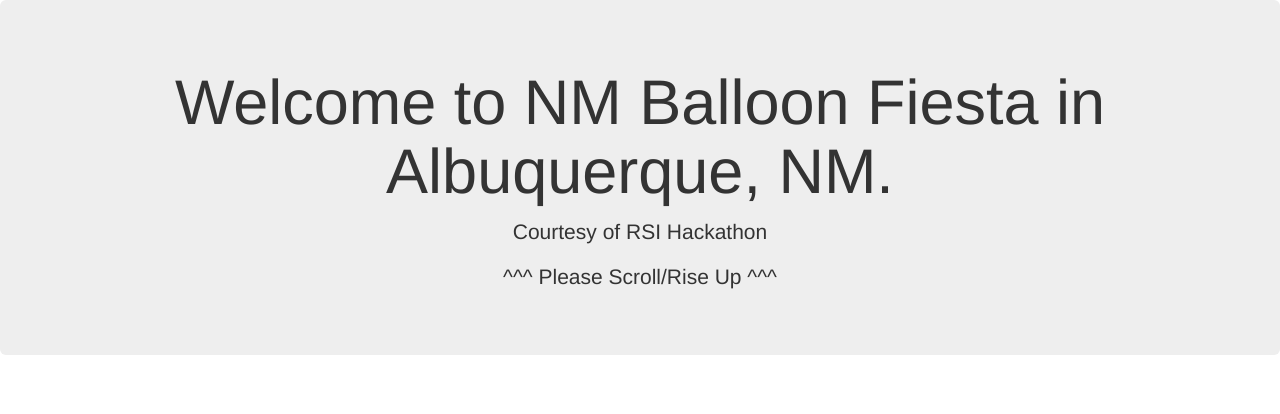
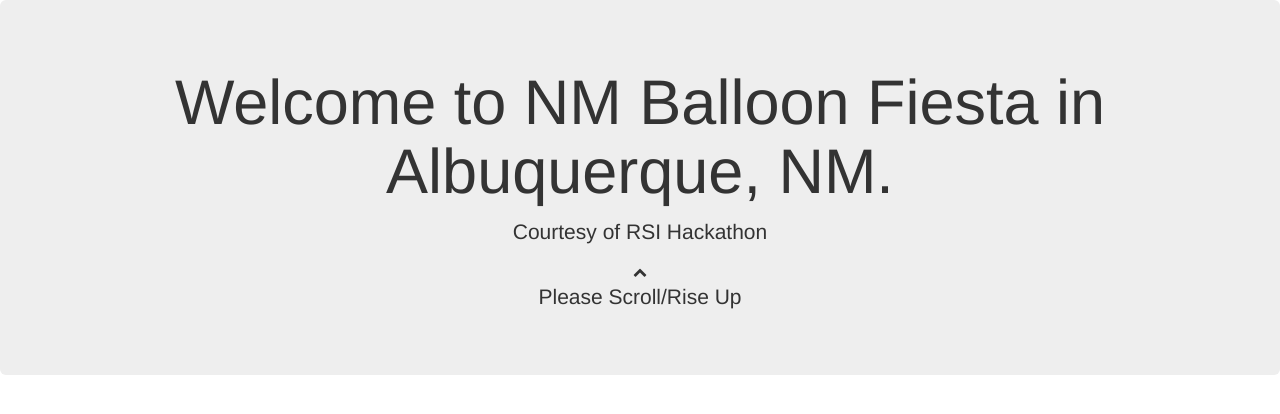
Before and after one commit to gsandoval49/hackathon, a PHP site: page / in a window 1280 px wide. Shown: the top 414 px of the page. Run offline with PHP 8.4, Linux system fonts and the light colour scheme; some libraries are stand-ins or nearby versions.

Commit message:
added chevron

```diff
--- a/public_html/index.php
+++ b/public_html/index.php
@@ -90,7 +90,8 @@
 									<p>Courtesy of RSI Hackathon</p>
 									<!--<a class="btn btn-default" href="#connect" role="button">Connect</a>-->
 									<!--<a class="semi-transparent-button" href="#connect">Connect</a>-->
-									<p>^^^ Please Scroll/Rise Up ^^^</p>
+									<div class="fa fa-chevron-up"></div>
+									<p>Please Scroll/Rise Up</p>
 								</div>
 							</div>
 						</div>
```
